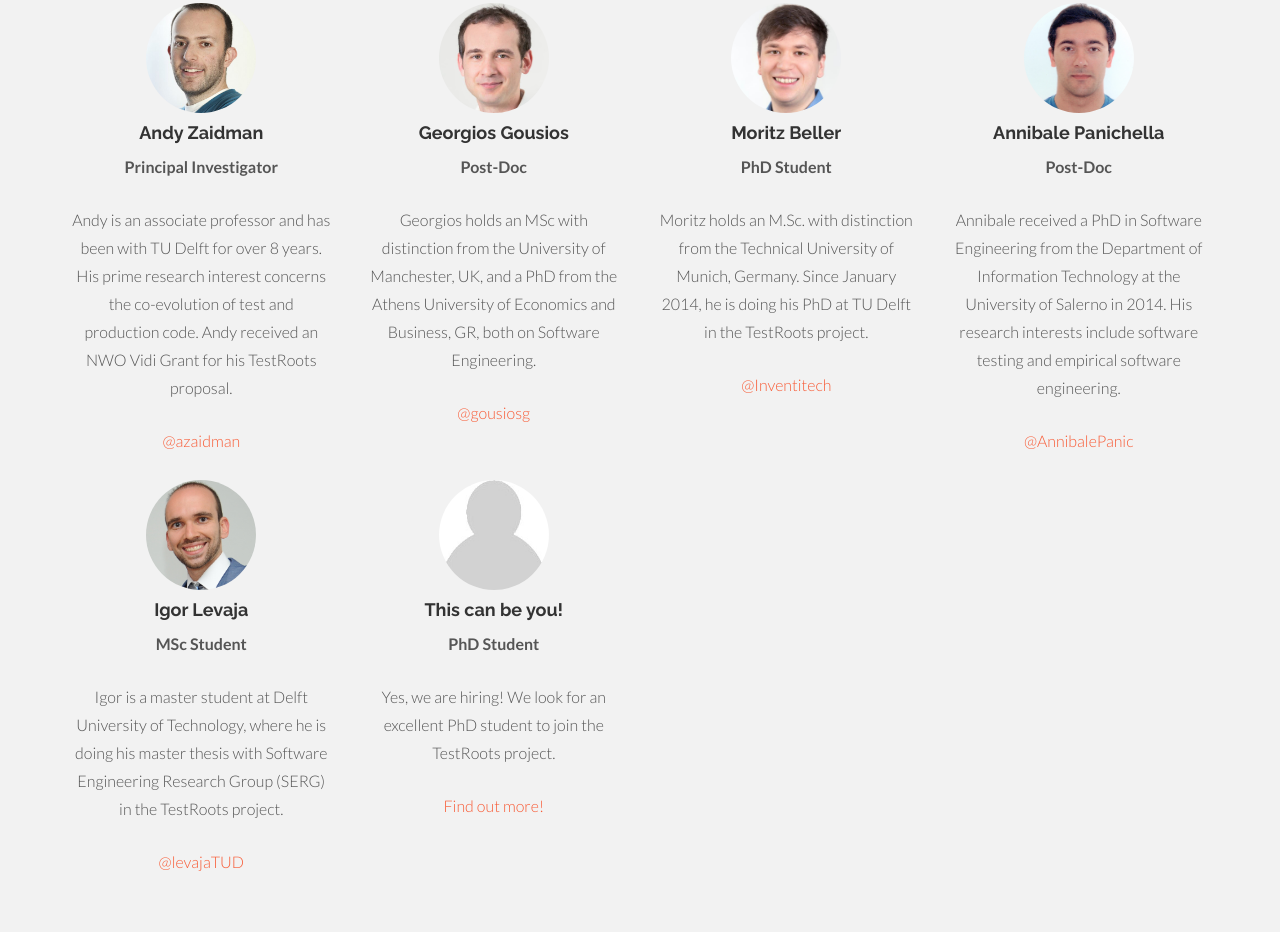
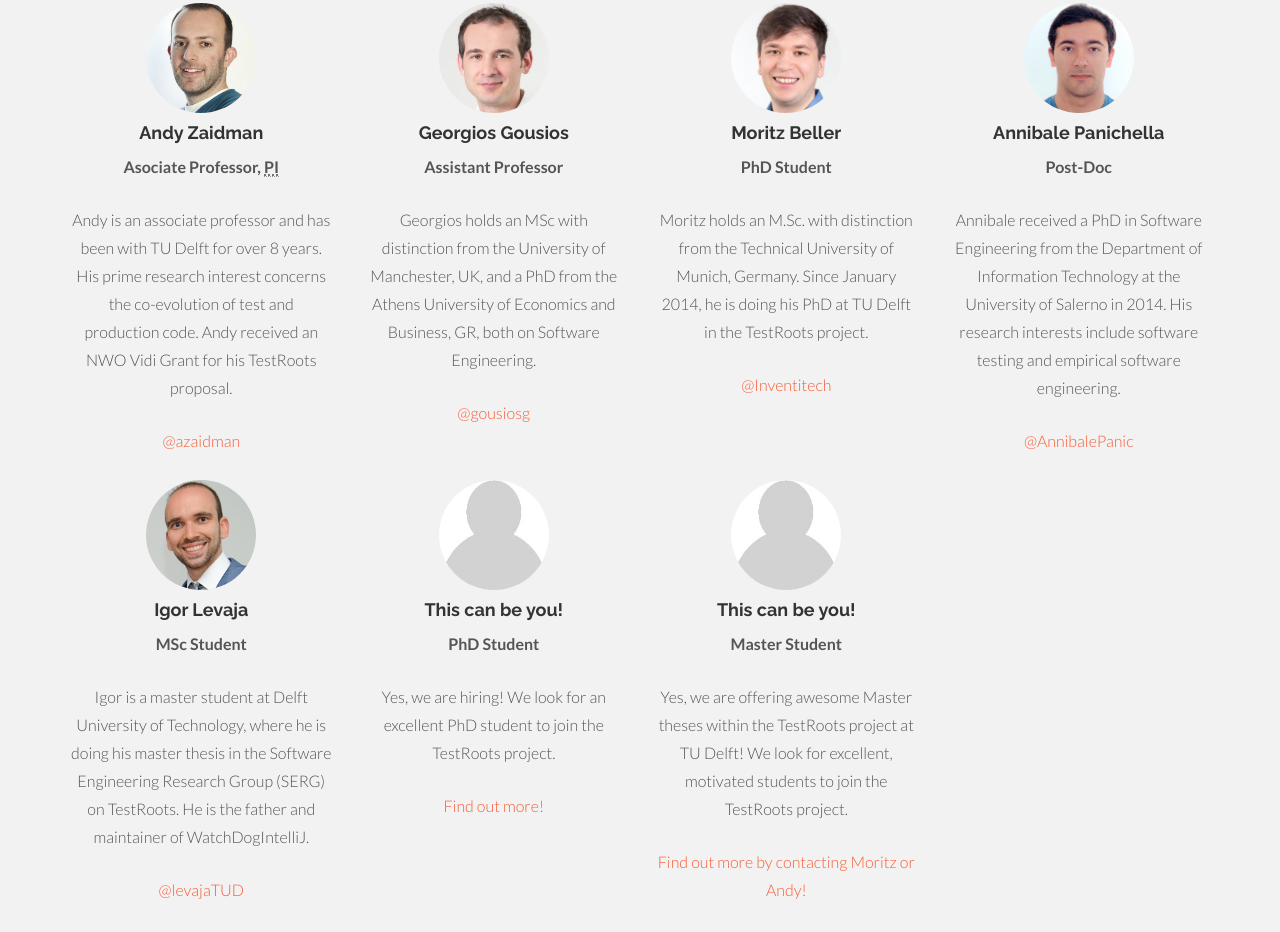
Before and after one commit to Inventitech/testroots-website, a plain HTML site: page about.html in a window 1280 px wide. Shown: the part 310-1242 px from the top of the page. Drawn offline with nearby package versions, Linux system fonts and the light colour scheme.

Commit message:
Makes a few changes Updates @azaidman's title Updates @gousiosg's title Makes search for Master students more prominent

```diff
--- a/about.html
+++ b/about.html
@@ -72,7 +72,7 @@
 			<div class="col-lg-3">
 				<img class="img-circle" src="assets/img/andy.jpg" width="110" height="110" alt="">
 				<h4>Andy Zaidman</h4>
-				<p><b>Principal Investigator</b></p>
+				<p><b>Asociate Professor, <abbr title="Principal Investigator">PI</abbr></b></p>
 				<p>Andy is an associate professor and has been with TU Delft for over 8 years. His prime research interest concerns the co-evolution of test and production code. Andy received an NWO Vidi Grant for his TestRoots proposal.</p>
 				<p><a href="https://twitter.com/azaidman">@azaidman</a></p>
 			</div><!-- col-lg-3 -->
@@ -80,7 +80,7 @@
 			<div class="col-lg-3">
 				<img class="img-circle" src="assets/img/georgios.jpg" width="110" height="110" alt="">
 				<h4>Georgios Gousios</h4>
-				<p><b>Post-Doc</b></p>
+				<p><b>Assistant Professor</b></p>
 				<p>Georgios holds an MSc with distinction from the University of Manchester, UK, and a PhD from the Athens University of Economics and Business, GR, both on Software Engineering.</p>
 				<p><a href="https://twitter.com/gousiosg">@gousiosg</a></p>
 			</div><!-- col-lg-3 -->
@@ -102,11 +102,11 @@
         <p><a href="https://twitter.com/annibalepanic">@AnnibalePanic</a></p>
       </div><!-- col-lg-3 -->
 
-	  			<div class="col-lg-3">
+	  		<div class="col-lg-3">
 				<img class="img-circle" src="assets/img/igor.jpg" width="110" height="110" alt="">
 				<h4>Igor Levaja</h4>
 				<p><b>MSc Student</b></p>
-				<p>Igor is a master student at Delft University of Technology, where he is doing his master thesis with Software Engineering Research Group (SERG) in the TestRoots project.</p>
+				<p>Igor is a master student at Delft University of Technology, where he is doing his master thesis in the Software Engineering Research Group (SERG) on TestRoots. He is the father and maintainer of WatchDogIntelliJ.</p>
 				<p><a href="https://twitter.com/levajaTUD">@levajaTUD</a></p>
 			</div><!-- col-lg-3 -->
 
@@ -116,6 +116,14 @@
 				<p><b>PhD Student</b></p>
 				<p>Yes, we are hiring! We look for an excellent PhD student to join the TestRoots project.</p>
 				<p><a href="hiring.html">Find out more!</a></p>
+			</div><!-- col-lg-3 -->
+
+			<div class="col-lg-3">
+				<img class="img-circle" src="assets/img/unknown.jpg" width="110" height="110" alt="">
+				<h4>This can be you!</h4>
+				<p><b>Master Student</b></p>
+				<p>Yes, we are offering awesome Master theses within the TestRoots project at TU Delft! We look for excellent, motivated students to join the TestRoots project.</p>
+				<p><a data-toggle="modal" data-target="#myModal" href="#myModal">Find out more by contacting Moritz or Andy!</a></p>
 			</div><!-- col-lg-3 -->
 		</div><!-- row -->
 		<br>
```
